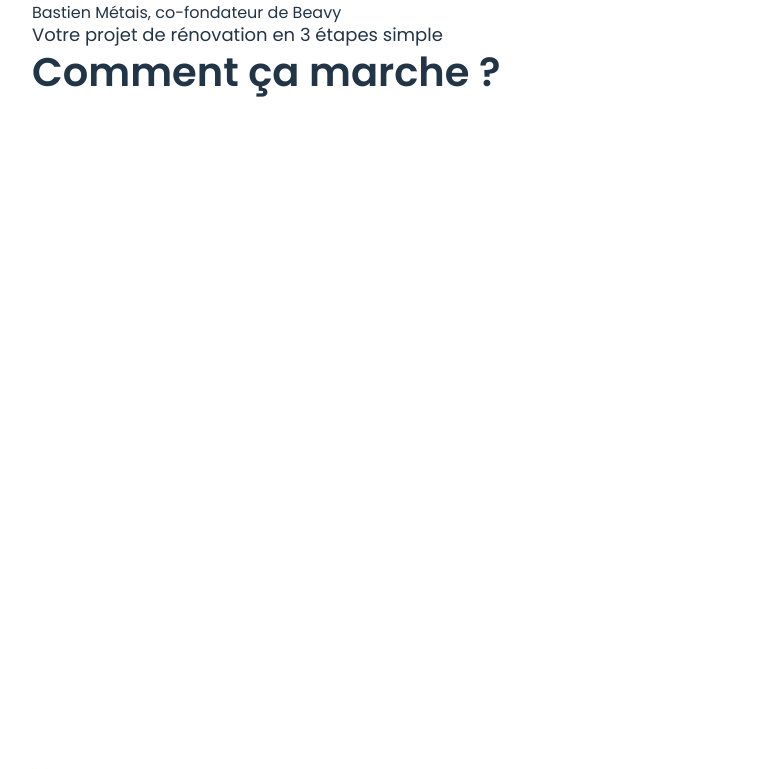
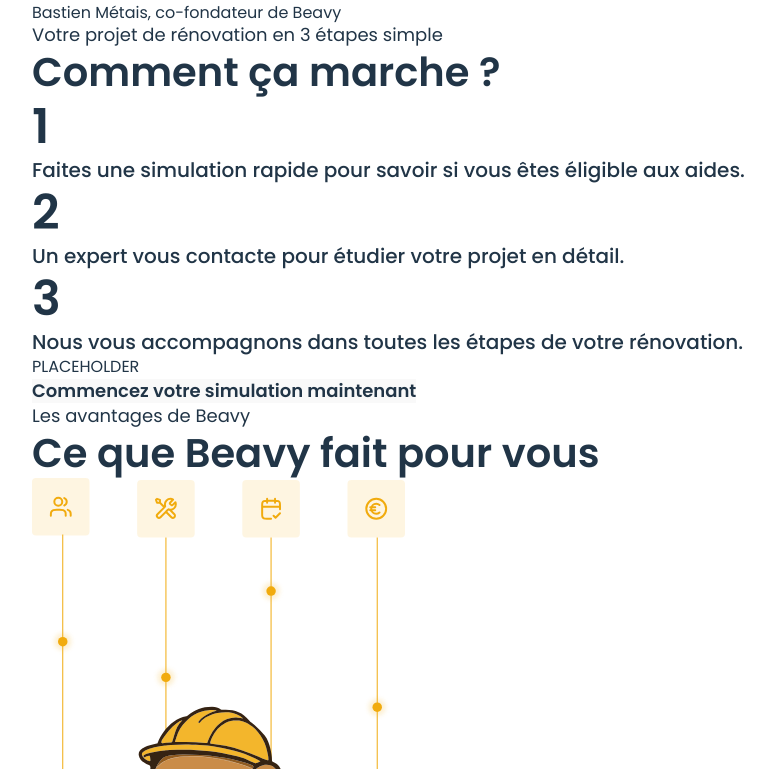
Before and after one commit to LaTroupeCastor/landing, a Vue app: page / in a window 1280 px wide. Shown: the part 3791-4560 px from the top of the page, without its empty margins (112-887 px from the left). Built offline with nearby package versions, Linux system fonts and the light colour scheme; no server answers.

Commit message:
Changement pour match avec la maquette (section comment ça marche) + ajout des couleurs

```diff
--- a/src/components/ContactForm.vue
+++ b/src/components/ContactForm.vue
@@ -2,7 +2,7 @@
   <div class="flex-col flex max-w-[600px]">
     <SectionHeader :title="'Parlons ensemble de votre projet'" :subtitle="'Vous avez des questions ?'"/>
     <div class="bg-[#EBEBEB] h-[1.5px] my-6"/>
-    <p class="body-large-regular text-[#A19F99]">Vous
+    <p class="body-large-regular text-black-40">Vous
       avez des questions sur les aides disponibles ou
       souhaitez en savoir
       plus sur notre outil et notre accompagnement
@@ -62,7 +62,7 @@
             v-model="formData.message"
             placeholder="Message"
             rows="4"
-            class="p-3 bg-[#F4F4F4] rounded-lg resize-none body-small-regular"
+            class="p-3 bg-black-10 rounded-lg resize-none body-small-regular placeholder-black-60"
             :class="{ 'border-2 border-red-500': errors.message }"
         ></textarea>
         <span v-if="errors.message" class="text-red-500 text-sm mt-1">{{ errors.message }}</span>
@@ -80,7 +80,7 @@
       </div>
 
       <!-- Submit Button -->
-      <Button type="submit" :cta="true" trailing-icon="../src/assets/send_arrow.svg" :loading="loading" :disabled="isButtonDisabled">Envoyer</Button>
+      <Button type="submit" :cta="true" trailing-icon="./src/assets/send_arrow.svg" :loading="loading" :disabled="isButtonDisabled">Envoyer</Button>
     </form>
   </div>
 </template>
--- a/src/components/FormField.vue
+++ b/src/components/FormField.vue
@@ -13,7 +13,7 @@
         :value="modelValue"
         @input="$emit('update:modelValue', ($event.target as HTMLInputElement).value)"
         :placeholder="placeholder"
-        class="p-3 bg-[#F4F4F4] rounded-lg h-12 body-small-regular"
+        class="p-3 bg-black-10 rounded-lg h-12 body-small-regular placeholder-black-60"
         :class="{ 'border-2 border-red-500': error }"
     >
     <span
--- a/src/components/Header.vue
+++ b/src/components/Header.vue
@@ -1,6 +1,6 @@
 <template>
   <header>
-    <nav class="border-gray-200 px-4 lg:px-6 py-2.5 dark:bg-gray-800">
+    <nav class="border-gray-200 px-4 lg:px-6 py-2.5 dark:gray-800">
       <div class="flex flex-wrap justify-between">
         <a href="https://flowbite.com" class="flex items-center">
           <img src="../assets/tete.svg" class="mr-3 h-6 sm:h-9" alt="Tete Logo" />
--- a/src/components/sections/FifthSection.vue
+++ b/src/components/sections/FifthSection.vue
@@ -1,6 +1,6 @@
 <template>
   <div class="section-style pb-12">
-    <div class="bg-backgroundGrey p-14">
+    <div class="bg-secondary-5 p-14">
       <p class="headline-medium-sbold pl-12 pb-14">Ils nous font confiance</p>
       <div class="flex justify-center items-center gap-16 pb-14">
         <TheyTrustUs />
--- a/src/components/sections/FourthSection.vue
+++ b/src/components/sections/FourthSection.vue
@@ -1,19 +1,13 @@
 <template>
   <div class="section-style">
     <div class="flex flex-col gap-16">
-      <!-- Première row avec le header à droite -->
-      <div class="grid grid-cols-[40%_60%]">
-        <div></div> <!-- Espace vide qui prendra
- automatiquement la même largeur que l'image -->
-        <div>
-          <SectionHeader
-              :title="'Ce que Beavy fait pour vous'"
-              :subtitle="'Les avantages de Beavy'"
-          />
-        </div>
+      <div>
+        <SectionHeader
+            :title="'Ce que Beavy fait pour vous'"
+            :subtitle="'Les avantages de Beavy'"
+        />
       </div>
 
-      <!-- Deuxième row avec l'image et les cartes -->
       <div class="grid grid-cols-[40%_60%] items-center">
         <img src="../../assets/section4_left.svg"
              alt="Illustration gauche"/>
--- a/src/components/sections/ThirdSection.vue
+++ b/src/components/sections/ThirdSection.vue
@@ -4,10 +4,10 @@
         :title="'Comment ça marche ?'"
         :subtitle="'Votre projet de rénovation en 3 étapes simple'"
     />
-    <div class="relative">
-      <img src="../../assets/section3_left.svg" alt="Illustration gauche" class="absolute -left-36 top-[30%] -translate-y-1/2"/>
-      <div class="max-w-5xl mx-auto mt-16">
-        <div class="flex flex-col space-y-10">
+    <div>
+      <div class="mt-16">
+        <div class="flex flex-row items-center space-x-16">
+          <div class="flex flex-col space-y-10 w-4/6">
             <StepItem
                 :number="1"
                 :text="'Faites une simulation rapide pour savoir si vous êtes éligible aux aides.'"
@@ -21,11 +21,14 @@
                 :text="'Nous vous accompagnons dans toutes les étapes de votre rénovation.'"
             />
           </div>
+          <div class="w-1/2 flex items-center justify-center">
+            PLACEHOLDER
+          </div>
+        </div>
         <div class="mt-16 flex justify-center">
           <Button :cta="true">Commencez votre simulation maintenant</Button>
         </div>
       </div>
-      <img src="../../assets/section3_right.svg" alt="Illustration droite" class="absolute -right-36  top-[30%] -translate-y-1/2"/>
     </div>
   </div>
 </template>
```
Lines whose indentation alone changed are shown as unchanged.
